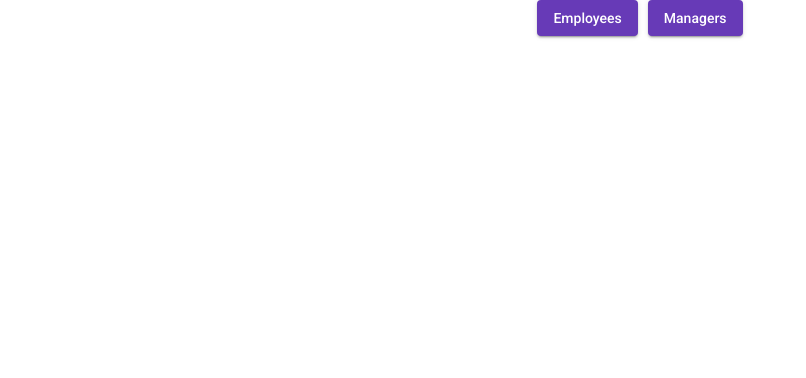
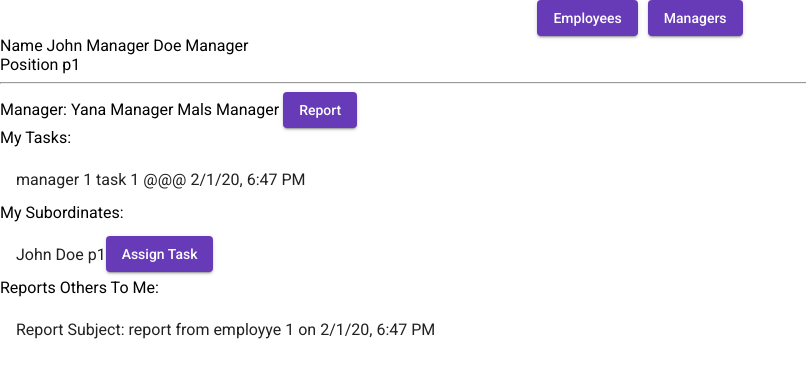
Before and after one commit to ChenReuven/exercise-2bepc, an Angular app in the folder client/: page /managers/details/1 in a window 1280 px wide. Shown: the top 378 px of the page, without its empty margins (0-806 px from the left). Built offline with nearby package versions, Linux system fonts and the light colour scheme.

Commit message:
manager details capabilities implementation

```diff
--- a/client/src/app/app.routing.module.ts
+++ b/client/src/app/app.routing.module.ts
@@ -4,6 +4,7 @@ import {EmployeeComponent} from './employee/pages/employee.component';
 import {ManagerComponent} from './manager/pages/manager.component';
 import { PersonDetailsComponent } from './shared/components/person-details/person-details.component';
 import { EmployeeDetailsComponent } from './employee/components/employee-details/employee-details.component';
+import { ManagerDetailsComponent } from './manager/manager-details/manager-details.component';
 
 @NgModule({
   imports: [
@@ -11,6 +12,7 @@ import { EmployeeDetailsComponent } from './employee/components/employee-details
       { path: 'employees', component: EmployeeComponent },
       { path: 'employees/details/:id', component: EmployeeDetailsComponent},
       { path: 'managers', component: ManagerComponent },
+      { path: 'managers/details/:id', component: ManagerDetailsComponent},
       { path: 'managers/details/:id', component: PersonDetailsComponent},
       { path: '**', redirectTo: 'employees' }
     ])
--- /dev/null
+++ b/client/src/app/manager/manager-details/manager-details.component.html
@@ -0,0 +1,4 @@
+<ng-container *ngIf="manager$ | async as manager">
+  <!-- <app-person-details [person]="manager" (assignTask)="onReport($event, manager)"></app-person-details> -->
+  <app-person-details [person]="manager"></app-person-details>
+</ng-container>
--- /dev/null
+++ b/client/src/app/manager/manager-details/manager-details.component.ts
@@ -0,0 +1,35 @@
+import { Component, OnInit } from '@angular/core';
+import { ActivatedRoute } from '@angular/router';
+import { Observable } from 'rxjs';
+import { Person } from 'src/app/data/models/person.interface';
+import { ManagerService } from '../services/manager.service';
+
+@Component({
+  selector: 'app-manager-details',
+  templateUrl: './manager-details.component.html',
+  styleUrls: ['./manager-details.component.scss']
+})
+export class ManagerDetailsComponent implements OnInit {
+  manager$: Observable<Person>;
+
+  constructor(private route: ActivatedRoute, private managerService: ManagerService) {}
+
+  ngOnInit() {
+    this.loadManager();
+  }
+
+  loadManager(): void {
+    const managerId = this.route.snapshot.paramMap.get('id');
+    this.manager$ = this.managerService.getManager(managerId);
+  }
+
+  // onReport(report: Report, employee: Employee) {
+  //   const {id, manager} = employee;
+  //   const reportDto: ReportDto = {
+  //     employeeId: id,
+  //     managerId: manager.id,
+  //     report
+  //   };
+  //   this.employeeService.report(reportDto);
+  // }
+}
--- a/client/src/app/shared/components/person-details/person-details.component.html
+++ b/client/src/app/shared/components/person-details/person-details.component.html
@@ -10,9 +10,11 @@
     </div>
     <hr />
     <div>
-      <label for="manager">Manager</label>
+      <label for="manager">Manager:</label>
       {{ person.manager?.firstName }} {{ person.manager?.lastName }}
-      <button mat-raised-button color="primary" (click)="onReport(person)">Report</button>
+      <button mat-raised-button color="primary" (click)="onReport(person)">
+        Report
+      </button>
     </div>
   </div>
   <div class="tasks" *ngIf="person.tasks">
@@ -20,8 +22,10 @@
       My Tasks:
     </div>
     <mat-list>
-      <mat-list-item *ngFor="let task of person.tasks"> {{task.text}}  @@@ {{task.dueDate | date: "short"}}</mat-list-item>
-     </mat-list>
+      <mat-list-item *ngFor="let task of person.tasks">
+        {{ task.text }} @@@ {{ task.dueDate | date: "short" }}</mat-list-item
+      >
+    </mat-list>
   </div>
 
   <div class="subordinates" *ngIf="person?.subordinates">
@@ -30,9 +34,21 @@
     </div>
     <mat-list>
       <mat-list-item *ngFor="let subordinate of person?.subordinates">
-        {{subordinate.firstName}} {{subordinate.lastName}} {{ subordinate.position }}
+        {{ subordinate.firstName }} {{ subordinate.lastName }}
+        {{ subordinate.position }}
         <button mat-raised-button color="primary">Assign Task</button>
       </mat-list-item>
-     </mat-list>
+    </mat-list>
+  </div>
+
+  <div class="reports" *ngIf="person?.reports">
+    <div>
+      Reports Others To Me:
+    </div>
+    <mat-list>
+      <mat-list-item *ngFor="let report of person?.reports">
+        Report Subject: {{ report.text }} on {{ report.date | date: "short" }}
+      </mat-list-item>
+    </mat-list>
   </div>
 </div>
```
Also changed, not shown: client/src/app/manager/manager.module.ts (+5 -2 lines), client/src/app/manager/manager-details/manager-details.component.scss (added), 1 other file (tests, documents, lock files or other folders).
